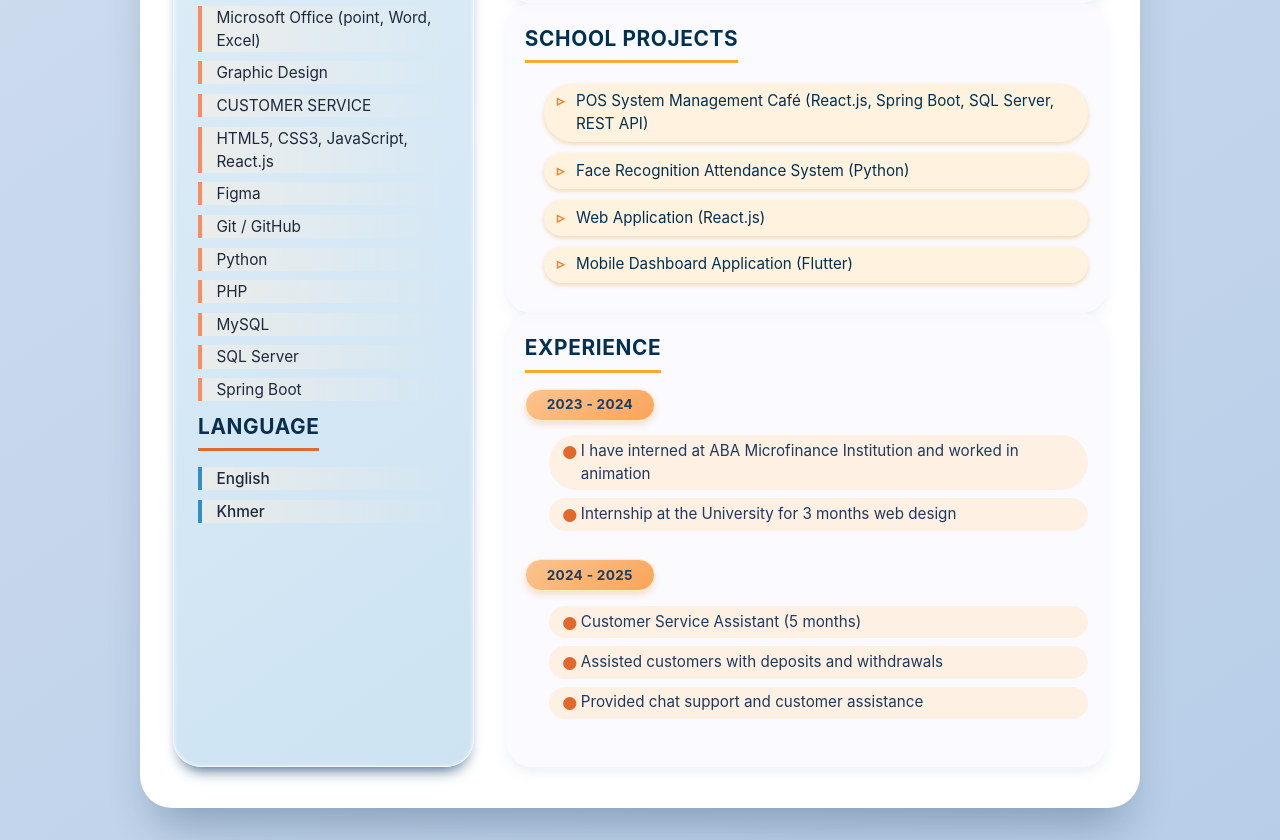
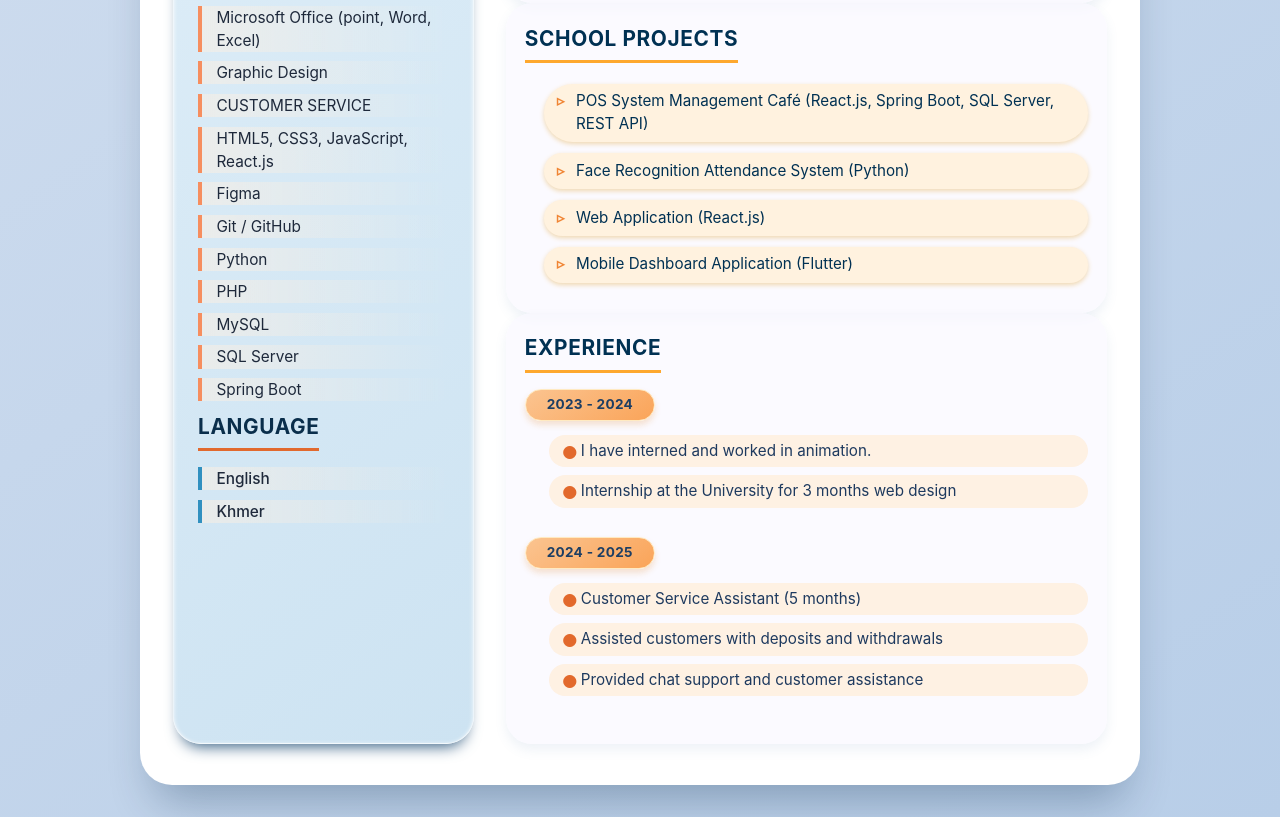
Before and after one commit to TUONSAMON/CV_1, a plain HTML site: page index.html in a window 1280 px wide. Shown: the part 772-1612 px from the top of the page. After the commit the page ends 1589 px from the top, so only its background shows below. Drawn offline with Linux system fonts and the light colour scheme.

Commit message:
Update index.html

```diff
--- a/index.html
+++ b/index.html
@@ -397,7 +397,7 @@
                 <div class="exp-item">
                     <div class="exp-date">2023 - 2024</div>
                     <ul class="exp-list">
-                        <li>I have interned at ABA Microfinance Institution and worked in animation</li>
+                        <li>I have interned and worked in animation.</li>
                         <li>Internship at the University for 3 months web design</li>
                     </ul>
                 </div>
```
